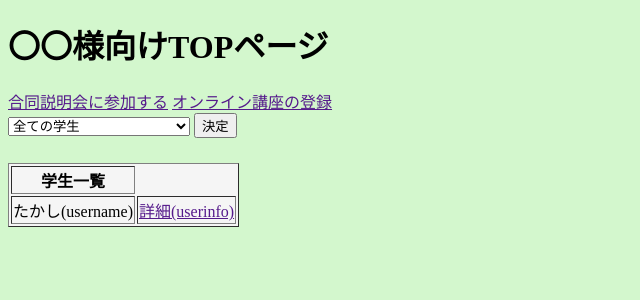
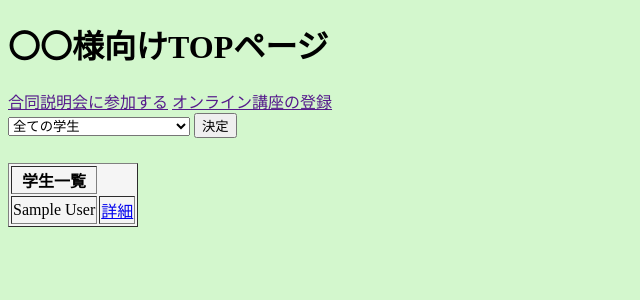
Before and after one commit to tanacchi/C-and-C-product, a Flask app: template c_and_c/templates/users/enter_top.html in a window 1280 px wide. Shown: the part 32-332 px from the top of the page, without its empty margins (0-640 px from the left). Run offline with Flask 2, Linux system fonts and the light colour scheme; the template is opened without the code that fills it: values that come from a table or form of the project are taken from there, others are empty; tables that the repository leaves empty hold one stand-in row (values such as "Sample post").

Commit message:
Add link to student detail page from enter-top

```diff
--- a/c_and_c/templates/users/enter_top.html
+++ b/c_and_c/templates/users/enter_top.html
@@ -27,11 +27,12 @@
         <tr>
             <th>学生一覧</th>
         </tr>
+        {% for student in students %}
         <tr>
-            <!-- for文で回す感じですかね？ -->
-            <td>たかし(username)</td>
-            <td><a href="" >詳細(userinfo)</a></td>
+            <td>{{student.name}}</td>
+            <td><a href="{{url_for('student_detail', user_id=student.id)}}" >詳細</a></td>
         </tr>
+        {% endfor %}
       </table>
 
 </body>
--- a/c_and_c/views.py
+++ b/c_and_c/views.py
@@ -32,7 +32,8 @@ def root():
     if current_user.type == STUDENT:
         return render_template('index.html', is_logged_in=True)
     else:
-        return render_template("users/enter_top.html")
+        students = User.query.filter_by(type=STUDENT)
+        return render_template("users/enter_top.html", students=students)
 
 
 @app.route('/signup', methods=['GET', 'POST'])
```
